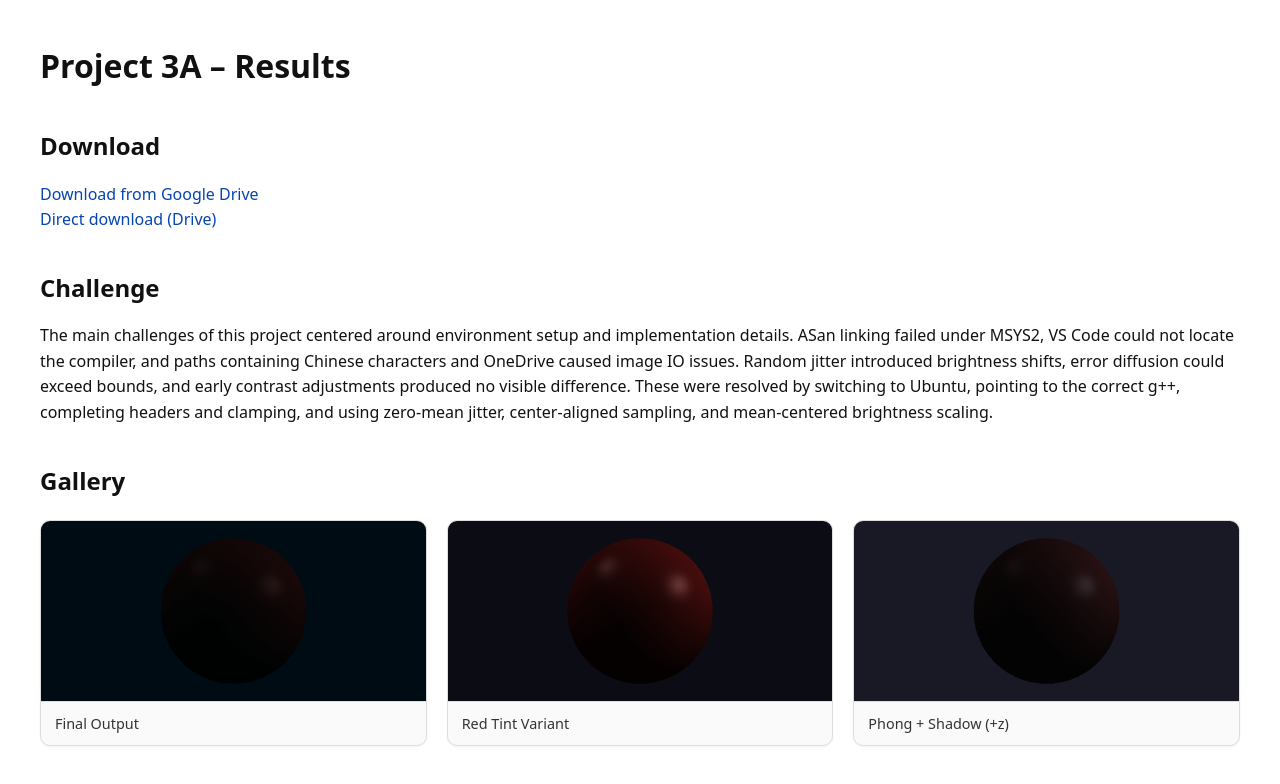
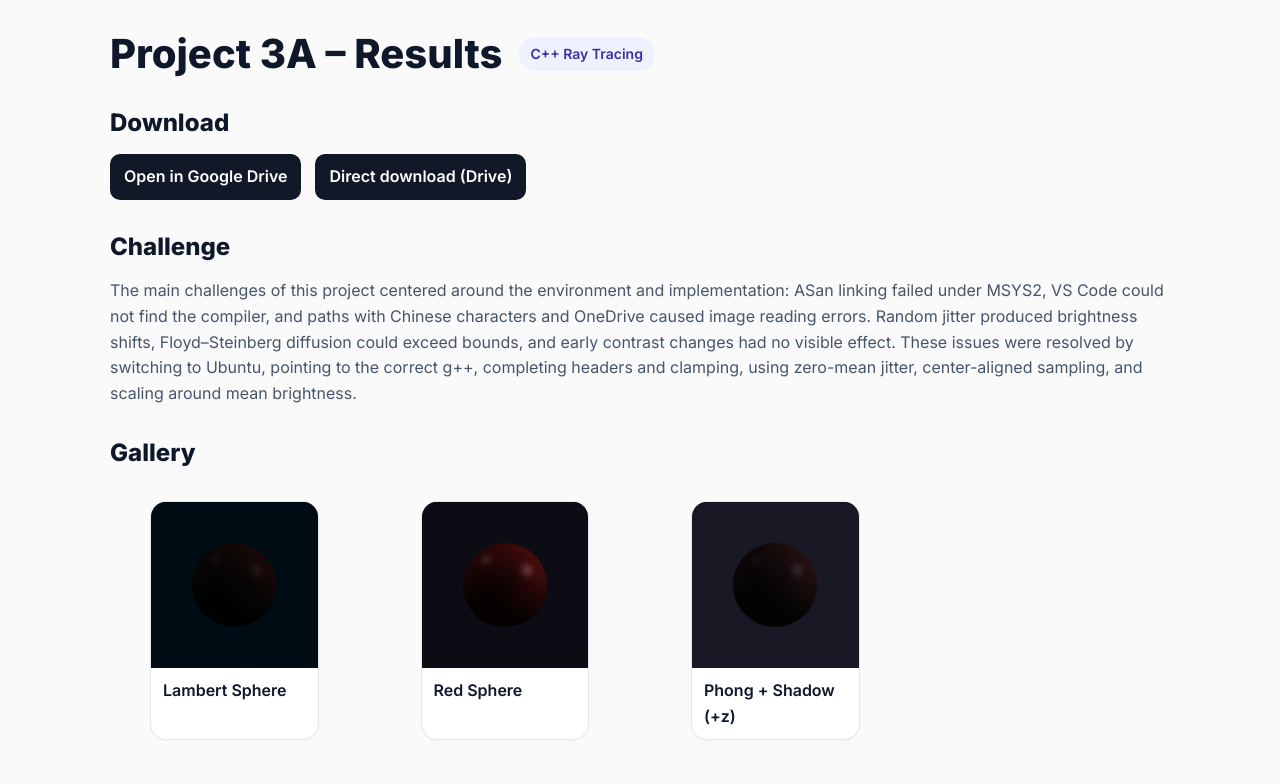
Before and after one commit to zhao2305-ship-it/Project-3A, a plain HTML site: page index.html in a window 1280 px wide. Drawn offline with Linux system fonts and the light colour scheme.

Commit message:
Update index.html

```diff
--- a/index.html
+++ b/index.html
@@ -1,51 +1,70 @@
 <!doctype html>
 <html lang="en">
 <head>
-  <meta charset="utf-8" />
-  <meta name="viewport" content="width=device-width, initial-scale=1" />
+  <meta charset="utf-8">
+  <meta name="viewport" content="width=device-width, initial-scale=1">
   <title>Project 3A – Results</title>
+  <link href="https://fonts.googleapis.com/css2?family=Inter:wght@400;600;800&display=swap" rel="stylesheet">
   <style>
-    body{margin:40px auto;max-width:1200px;font-family:system-ui,-apple-system,"Segoe UI",Roboto,Helvetica,Arial,sans-serif;color:#111;background:#fff;line-height:1.6}
-    h1{font-size:2em;margin-bottom:.5em}
-    h2{font-size:1.5em;margin:1.5em 0 .5em}
-    a{color:#0645ad;text-decoration:none}a:hover{text-decoration:underline}
-    .gallery{display:grid;grid-template-columns:repeat(auto-fit,minmax(220px,1fr));gap:20px;margin-top:20px}
-    .card{border:1px solid #ddd;border-radius:10px;background:#fafafa;overflow:hidden;box-shadow:0 1px 2px rgba(0,0,0,.05);transition:all .2s ease}
-    .card:hover{box-shadow:0 2px 6px rgba(0,0,0,.1);transform:translateY(-2px)}
-    .card img{width:100%;height:180px;object-fit:cover;display:block;border-bottom:1px solid #ddd}
-    .caption{padding:10px 14px;font-size:.9em;color:#333}
+    :root { --fg:#0f172a; --muted:#475569; --bg:#fafafa; --card:#ffffff; --border:#e5e7eb; --ring:#3b82f6; }
+    *{box-sizing:border-box} html,body{margin:0}
+    body{font-family:Inter,system-ui,-apple-system,Segoe UI,Roboto,Ubuntu,Cantarell,"Helvetica Neue",Arial,sans-serif;color:var(--fg);background:var(--bg);line-height:1.6}
+    .container{max-width:1100px;margin:0 auto;padding:32px 20px}
+    h1{font-size:40px;line-height:1.1;margin:0 0 24px;font-weight:800}
+    h2{font-size:24px;margin:28px 0 12px;font-weight:800}
+    p{color:var(--muted);margin:0 0 14px}
+    a{color:#2563eb;text-decoration:none} a:hover{text-decoration:underline}
+    .grid{display:grid;grid-template-columns:repeat(4,minmax(0,1fr));gap:22px}
+    @media (max-width:1100px){.grid{grid-template-columns:repeat(3,minmax(0,1fr))}}
+    @media (max-width:860px){.grid{grid-template-columns:repeat(2,minmax(0,1fr))}}
+    @media (max-width:560px){.grid{grid-template-columns:1fr}}
+    .card{background:var(--card);border:1px solid var(--border);border-radius:16px;overflow:hidden;box-shadow:0 1px 2px rgba(0,0,0,.04)}
+    .thumb{display:block;width:100%;aspect-ratio:1/1;object-fit:cover;background:#0b1220}
+    .caption{padding:10px 12px;font-weight:600}
+    .hero{display:flex;gap:16px;align-items:center}
+    .badge{display:inline-flex;align-items:center;gap:8px;background:#eef2ff;color:#3730a3;border-radius:999px;padding:6px 12px;font-weight:600;font-size:14px}
+    .download{display:flex;flex-wrap:wrap;gap:14px;margin:8px 0 2px}
+    .btn{display:inline-block;background:#111827;color:#fff;border-radius:10px;padding:10px 14px;font-weight:600}
+    .btn:hover{text-decoration:none;background:#0b1220}
   </style>
 </head>
 <body>
+  <div class="container">
+    <div class="hero">
+      <h1 style="margin:0">Project 3A – Results</h1>
+      <span class="badge">C++ Ray Tracing</span>
+    </div>
 
-  <h1>Project 3A – Results</h1>
+    <h2>Download</h2>
+    <div class="download">
+      <a class="btn" href="https://drive.google.com/file/d/1x_Nu3QErwKpplnRQfNlilOsd_t5CWcTm/view?usp=sharing" target="_blank" rel="noopener noreferrer">Open in Google Drive</a>
+      <a class="btn" href="https://drive.google.com/uc?export=download&id=1x_Nu3QErwKpplnRQfNlilOsd_t5CWcTm" target="_blank" rel="noopener noreferrer">Direct download (Drive)</a>
+    </div>
 
-  <h2>Download</h2>
-  <p>
-    <a href="https://drive.google.com/file/d/15hvWm-qpiBuH3Oc0bLCLwaPPZKVGvhT2/view?usp=sharing" target="_blank" rel="noopener noreferrer">Download from Google Drive</a><br>
-    <a href="https://drive.google.com/file/d/15hvWm-qpiBuH3Oc0bLCLwaPPZKVGvhT2/view?usp=sharing" target="_blank" rel="noopener noreferrer">Direct download (Drive)</a>
-  </p>
+    <h2>Challenge</h2>
+    <p>
+      The main challenges of this project centered around the environment and implementation: ASan linking failed under MSYS2,
+      VS Code could not find the compiler, and paths with Chinese characters and OneDrive caused image reading errors.
+      Random jitter produced brightness shifts, Floyd–Steinberg diffusion could exceed bounds, and early contrast changes had no visible effect.
+      These issues were resolved by switching to Ubuntu, pointing to the correct g++, completing headers and clamping, using zero-mean jitter,
+      center-aligned sampling, and scaling around mean brightness.
+    </p>
 
-  <h2>Challenge</h2>
-  <p>
-    The main challenges of this project centered around environment setup and implementation details. ASan linking failed under MSYS2, VS Code could not locate the compiler, and paths containing Chinese characters and OneDrive caused image IO issues. Random jitter introduced brightness shifts, error diffusion could exceed bounds, and early contrast adjustments produced no visible difference. These were resolved by switching to Ubuntu, pointing to the correct g++, completing headers and clamping, and using zero-mean jitter, center-aligned sampling, and mean-centered brightness scaling.
-  </p>
-
-  <h2>Gallery</h2>
-  <div class="gallery">
-    <div class="card">
-      <img src="output.png" alt="output">
-      <div class="caption">Final Output</div>
-    </div>
-    <div class="card">
-      <img src="output_red.png" alt="output_red">
-      <div class="caption">Red Tint Variant</div>
-    </div>
-    <div class="card">
-      <img src="phong_shadow_plusz.png" alt="phong_shadow_plusz">
-      <div class="caption">Phong + Shadow (+z)</div>
+    <h2>Gallery</h2>
+    <div class="grid">
+      <figure class="card">
+        <img class="thumb" src="output.png" alt="Lambert shaded sphere">
+        <figcaption class="caption">Lambert Sphere</figcaption>
+      </figure>
+      <figure class="card">
+        <img class="thumb" src="output_red.png" alt="Red sphere render">
+        <figcaption class="caption">Red Sphere</figcaption>
+      </figure>
+      <figure class="card">
+        <img class="thumb" src="phong_shadow_plusz.png" alt="Phong shading with shadows (+z forward)">
+        <figcaption class="caption">Phong + Shadow (+z)</figcaption>
+      </figure>
     </div>
   </div>
-
 </body>
 </html>
```
